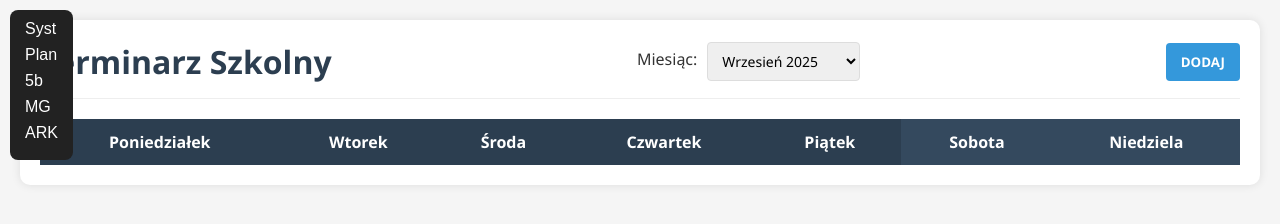
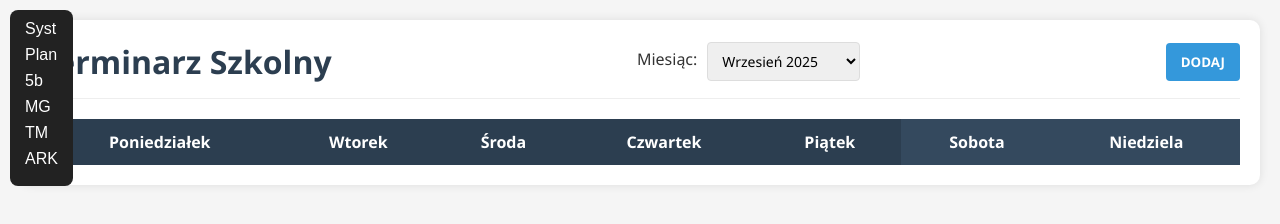
Before and after one commit to fillxd/kl57, a plain HTML site: page index.html in a window 1280 px wide. Drawn offline with Linux system fonts and the light colour scheme; no server answers.

Commit message:
Update index.html

```diff
--- a/index.html
+++ b/index.html
@@ -310,6 +310,7 @@
   <a href="https://fillxd.github.io/pl57">Plan</a>
   <a href="https://fillxd.github.io/kl57">5b</a>
   <a href="https://fillxd.github.io/na57">MG</a>
+  <a href="https://fillxd.github.io/tm57">TM</a>
   <a href="https://docs.google.com/spreadsheets/d/18OV9Sar_ENFseGPn8wppwrIeJXm6j4dsa890OTg6Ioo/edit?gid=1302175797#gid=1302175797">ARK</a>
 </div>
     <div class="container">
```
